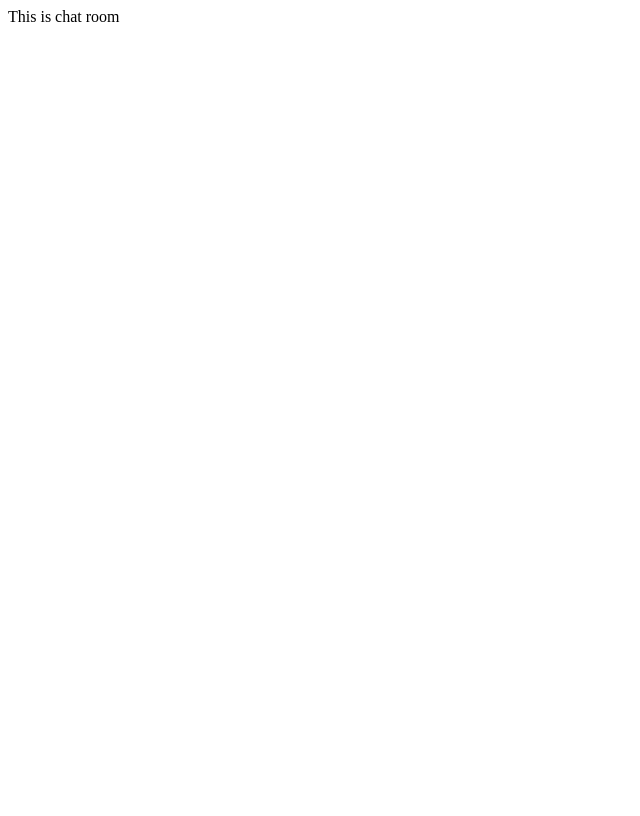
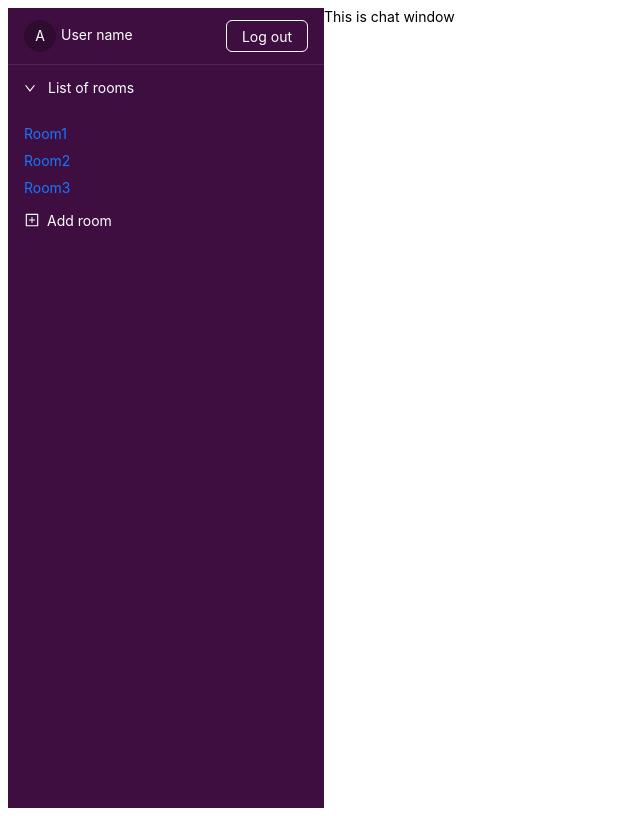
Before and after one commit to NhatBlue123/Chat-Real-Time, a React (Vite) app in the folder Chat Real-Time/ChatReal-Time/: page / in a window 1280 px wide. Shown: the whole page, without its empty margins (0-640 px from the left). Built offline with nearby package versions, Linux system fonts and the light colour scheme; no server answers; sample sign-in values are in the browser's storage.

Commit message:
update style for sidebar

```diff
--- /dev/null
+++ b/Chat Real-Time/ChatReal-Time/src/components/ChatRoom/ChatWindow.jsx
@@ -0,0 +1,7 @@
+import React from 'react'
+
+export default function ChatWindow() {
+  return (
+    <div>This is chat window</div>
+  )
+}
--- /dev/null
+++ b/Chat Real-Time/ChatReal-Time/src/components/ChatRoom/ListRoom.jsx
@@ -0,0 +1,38 @@
+import React from 'react'
+import { Collapse, Typography, Button } from 'antd';
+import styled from 'styled-components';
+import { PlusSquareOutlined } from '@ant-design/icons';
+const {Panel} = Collapse;
+
+const PanelStyled = styled(Panel)`
+  &&&{
+    .ant-collapse-header, p{
+      color: white;
+    }
+    .ant.collapse-content-box{
+      padding: 0 40px;
+    }
+    .add-room{
+      color: white;
+      padding: 0;
+    }
+  }
+`;
+const LinkStyled = styled(Typography.Link)`
+  display: block;
+  margin-bottom: 5px;
+  color: white;
+`;
+
+export default function ListRoom() {
+  return (
+    <Collapse ghost defaultActiveKey={['1']}>
+       <PanelStyled header="List of rooms" key={1}>
+          <LinkStyled>Room1</LinkStyled>
+          <LinkStyled>Room2</LinkStyled>
+          <LinkStyled>Room3</LinkStyled>
+          <Button type='text' icon={<PlusSquareOutlined/>} className='add-room' >Add room</Button>
+       </PanelStyled>
+    </Collapse>
+  )
+}
--- /dev/null
+++ b/Chat Real-Time/ChatReal-Time/src/components/ChatRoom/Sidebar.jsx
@@ -0,0 +1,26 @@
+import { Row,Col } from 'antd'
+import React from 'react'
+import UserInfor from './UserInfor'
+import ListRoom from './ListRoom'
+import styled from 'styled-components'
+
+const SidebarStyled = styled.div`
+  background: #3f0e40;
+  color: white;
+  height: 100vh;
+`;
+
+export default function Sidebar() {
+  return (
+    <SidebarStyled>
+      <Row>
+        <Col span={24}>
+          <UserInfor></UserInfor>
+        </Col>
+        <Col span={24}>
+          <ListRoom></ListRoom>
+        </Col>
+    </Row>
+    </SidebarStyled>
+  )
+}
--- /dev/null
+++ b/Chat Real-Time/ChatReal-Time/src/components/ChatRoom/UserInfor.jsx
@@ -0,0 +1,29 @@
+import React from 'react'
+import { Button,Avatar, Typography } from 'antd'
+import styled from 'styled-components'
+
+const WrapperStyled = styled.div`
+  display: flex;
+  justify-content: space-between;
+  padding: 12px 16px;
+  border-bottom: 1px solid rgba(82,38,83);
+
+  .username{
+    color: white;
+    margin-left: 5px;
+  }
+`
+export default function UserInfor() {
+  return (
+    <WrapperStyled>
+
+        <div>
+          <Avatar>A</Avatar>
+          <Typography.Text className='username'>User name</Typography.Text>
+        </div>
+        <Button ghost>Log out</Button>
+
+    </WrapperStyled>
+
+  )
+}
--- a/Chat Real-Time/ChatReal-Time/src/components/ChatRoom/index.jsx
+++ b/Chat Real-Time/ChatReal-Time/src/components/ChatRoom/index.jsx
@@ -1,7 +1,16 @@
 import React from 'react'
-
+import { Row,Col } from 'antd'
+import Sidebar from './Sidebar'
+import ChatWindow from './ChatWindow'
 export default function ChatRoom() {
   return (
-    <div>This is chat room</div>
+    <Row>
+        <Col span={6}>
+           <Sidebar></Sidebar>
+        </Col>
+        <Col span={18}>
+           <ChatWindow></ChatWindow>
+        </Col>
+    </Row>
   )
 }
```
